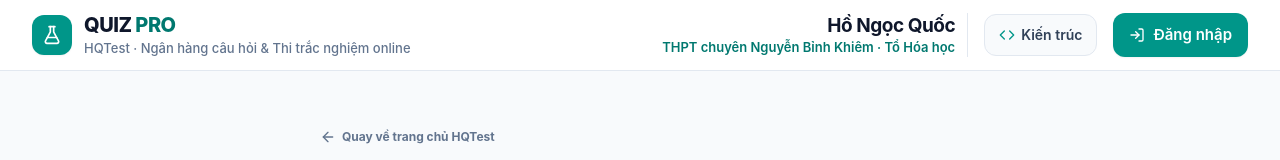
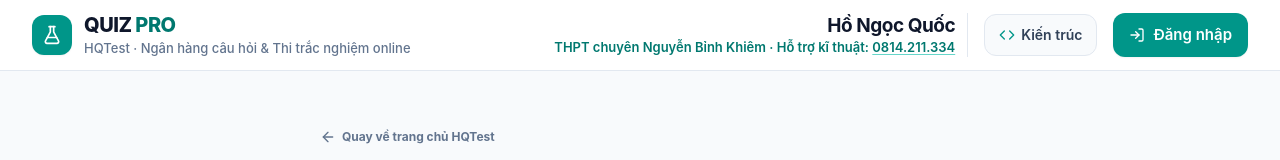
Before and after one commit to hohuyquanhtq/hoquochtq, a React (Vite) app: page / in a window 1280 px wide. Both pictures are taken after typing "Sample" into the empty fields and a click on the button "Vào thi". Shown: the top 160 px of the page. Built offline with nearby package versions, Linux system fonts and the light colour scheme; no server answers; the database is empty.

Commit message:
update header

```diff
--- a/src/components/common/Header.tsx
+++ b/src/components/common/Header.tsx
@@ -245,7 +245,14 @@ export const Header: React.FC<HeaderProps> = ({
               {APP_CONFIG.APP_AUTHOR}
             </span>
             <span className="text-[13px] font-semibold text-teal-700 whitespace-nowrap">
-              THPT chuyên Nguyễn Bỉnh Khiêm · Tổ Hóa học
+              THPT chuyên Nguyễn Bỉnh Khiêm · Hỗ trợ kĩ thuật:{' '}
+              <a
+                href="tel:0814211334"
+                className="underline decoration-teal-500/60 underline-offset-2 hover:text-teal-900 transition-colors"
+                title="Gọi hỗ trợ kĩ thuật"
+              >
+                0814.211.334
+              </a>
             </span>
           </div>
 
@@ -311,9 +318,18 @@ export const Header: React.FC<HeaderProps> = ({
       </div>
 
       {/* Mobile Author Strip (< md) */}
-      <div className="md:hidden bg-slate-50 border-t border-slate-200 px-4 py-1.5 flex items-center justify-between gap-3">
-        <span className="text-[14px] font-bold text-slate-900 truncate">{APP_CONFIG.APP_AUTHOR}</span>
-        <span className="text-[13px] font-semibold text-teal-700 truncate">THPT chuyên NBK · Tổ Hóa học</span>
+      <div className="md:hidden bg-slate-50 border-t border-slate-200 px-4 py-1.5 flex flex-col sm:flex-row sm:items-center sm:justify-between gap-0.5 sm:gap-3">
+        <span className="text-[14px] font-bold text-slate-900">{APP_CONFIG.APP_AUTHOR}</span>
+        <span className="text-[12.5px] font-semibold text-teal-700 leading-snug">
+          THPT chuyên Nguyễn Bỉnh Khiêm · Hỗ trợ kĩ thuật:{' '}
+          <a
+            href="tel:0814211334"
+            className="underline decoration-teal-500/60 underline-offset-2 hover:text-teal-900 transition-colors whitespace-nowrap"
+            title="Gọi hỗ trợ kĩ thuật"
+          >
+            0814.211.334
+          </a>
+        </span>
       </div>
 
       {/* Profile & Change Password Modal */}
```
